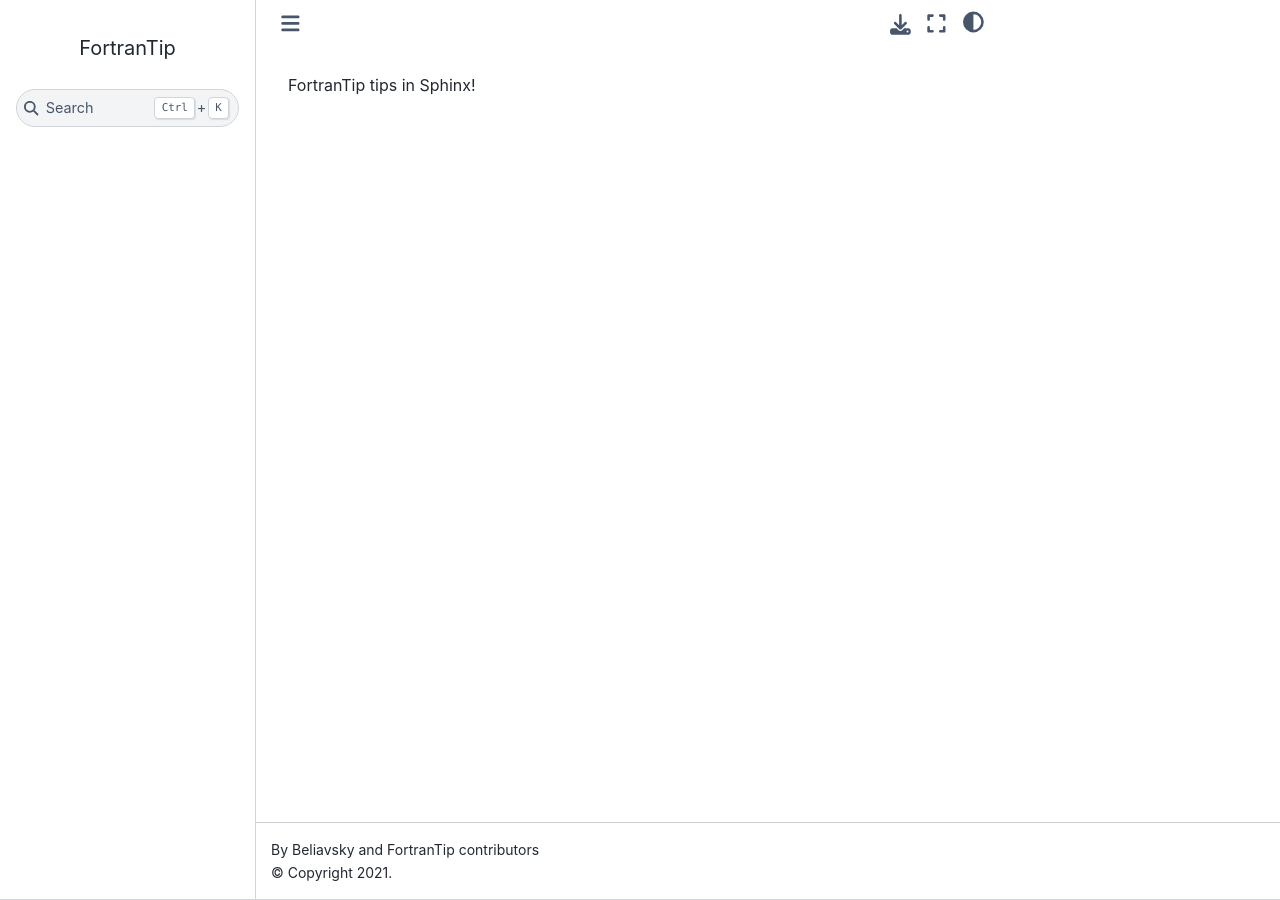
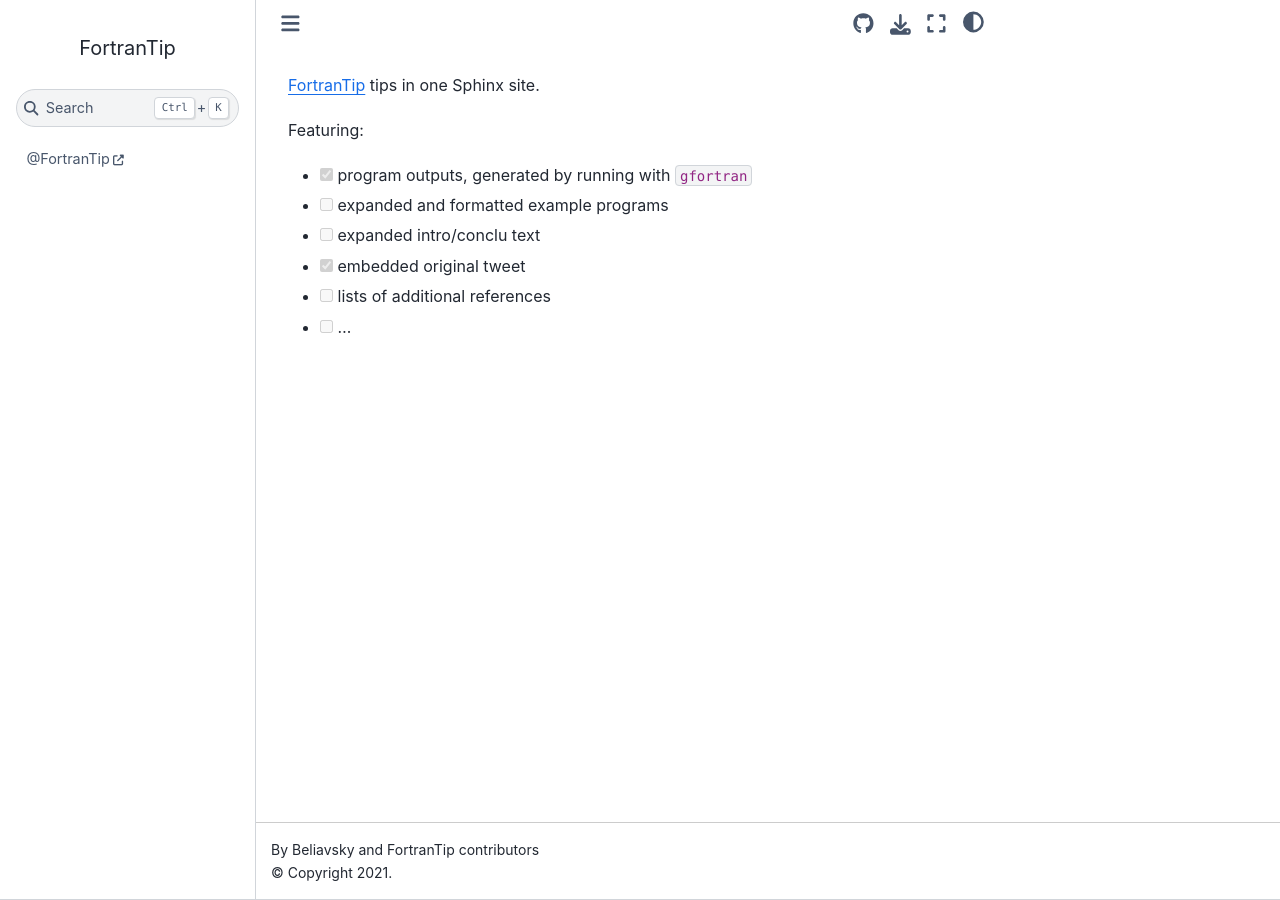
Before and after one commit to zmoon/FortranTipBrowser, a Sphinx documentation site: the page built from docs/index.md, in a window 1280 px wide. Built offline with Sphinx 7.4.7 and the Sphinx Book theme 1.1.4, drawn with Linux system fonts in a browser that asks for light colours; pages that are not in the unit, such as notebooks, are missing from menus.

Commit message:
Some links and notes

````diff
--- a/docs/conf.py
+++ b/docs/conf.py
@@ -7,5 +7,14 @@
     "sphinx_design",
 ]
 
+html_title = "FortranTip"
 html_theme = "sphinx_book_theme"
-html_title = "FortranTip"
+html_theme_options = {
+    "use_repository_button": True,
+    "repository_url": "https://github.com/zmoon/FortranTip-site",
+    "repository_branch": "main",
+}
+
+myst_enable_extensions = [
+    "tasklist",
+]
--- a/docs/index.md
+++ b/docs/index.md
@@ -4,7 +4,15 @@
 
 # FortranTip
 
-FortranTip tips in Sphinx!
+[FortranTip](https://twitter.com/fortrantip) tips in one Sphinx site.
+
+Featuring:
+* [x] program outputs, generated by running with `gfortran`
+* [ ] expanded and formatted example programs
+* [ ] expanded intro/conclu text
+* [x] embedded original tweet
+* [ ] lists of additional references
+* [ ] ...
 
 
 ```{toctree}
@@ -12,4 +20,7 @@
 :hidden:
 
 Tips <tips/index>
+
+@FortranTip <https://twitter.com/fortrantip>
+
 ```
--- a/requirements.txt
+++ b/requirements.txt
@@ -2,7 +2,7 @@
 # MD generation
 PyYaml
 #
-# Sphinx
+# Sphinx >=4
 myst_parser
 sphinx
 sphinx-autobuild
````
